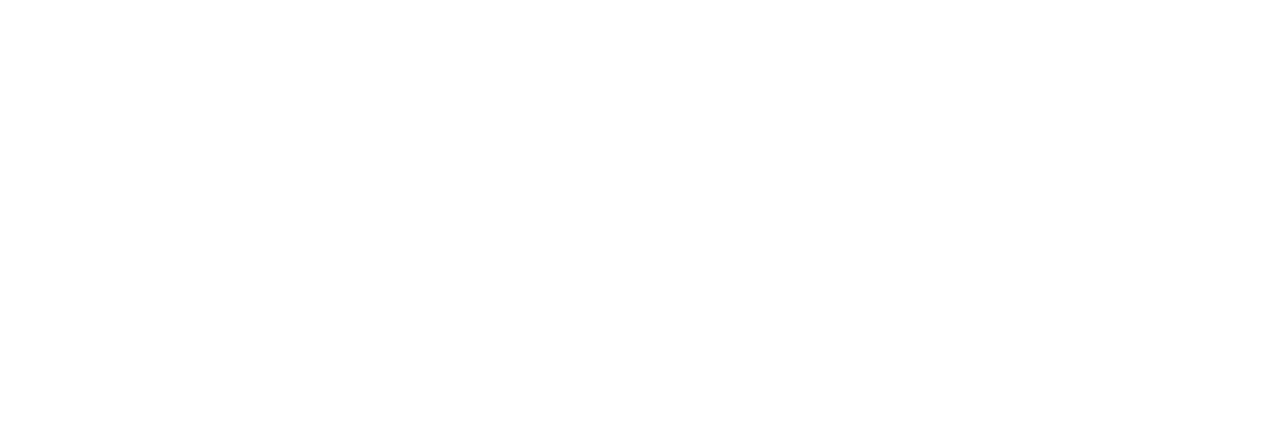
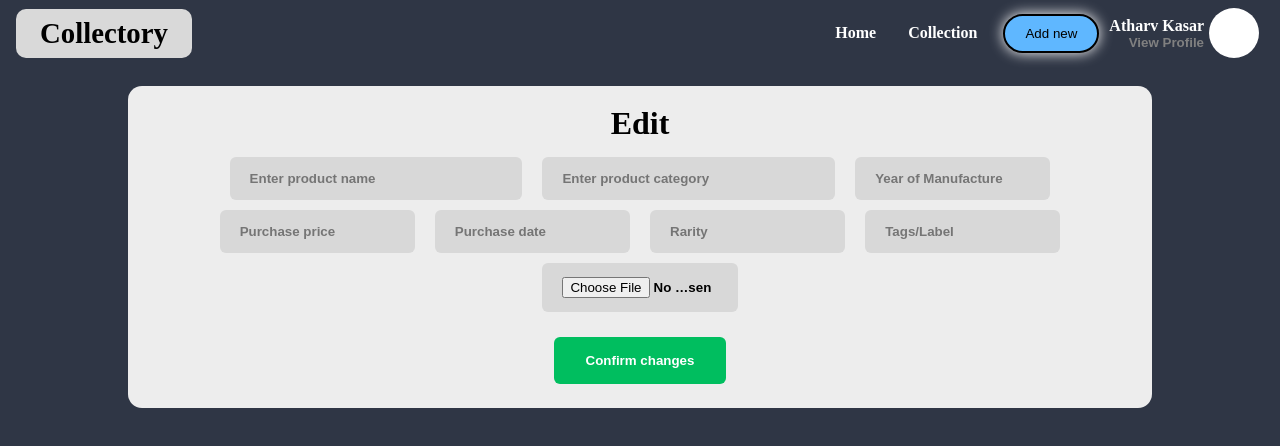
Before and after one commit to AtharvKasar04/Collector-Organizer, a React (Vite) app in the folder client/: page /edit-item in a window 1280 px wide. Before the commit this address had no page. Shown: the top 446 px of the page. Built offline with nearby package versions, Linux system fonts and the light colour scheme; a web font is replaced by a local one.

Commit message:
editItem page

```diff
--- a/client/src/App.jsx
+++ b/client/src/App.jsx
@@ -3,6 +3,7 @@ import Home from './components/Home'
 import SignUp from './components/SignUp'
 import RecentCollections from './components/RecentCollections'
 import Collection from './components/Collection'
+import EditItem from './components/EditItem'
 
 function App() {
 
@@ -14,6 +15,7 @@ function App() {
           <Route path='/sign-up' element={<SignUp />} />
           <Route path='/recent-collections' element={<RecentCollections />} />
           <Route path='/collection' element={<Collection />} />
+          <Route path='/edit-item' element={<EditItem />} />
         </Routes>
       </BrowserRouter>
     </>
--- /dev/null
+++ b/client/src/components/EditItem.jsx
@@ -0,0 +1,32 @@
+import React from 'react'
+import Navbar from './Navbar'
+import "../assets/styles/Collection.css"
+import ItemCard from './ItemCard'
+
+function EditItem() {
+    return (
+        <div className='collectionContainer'>
+            <Navbar />
+
+            <div className="addItemContainer">
+                <h3 className="addItemHeading">Edit</h3>
+
+                <div className="addItemInputFields">
+                    <input type="text" placeholder='Enter product name' className='addItem-input' id='productName'/>
+                    <input type="text" placeholder='Enter product category' className='addItem-input' id='productCategory'/>
+                    <input type="text" placeholder='Year of Manufacture' className='addItem-input'/>
+                    <input type="text" placeholder='Purchase price' className='addItem-input'/>
+                    <input type="text" placeholder='Purchase date' className='addItem-input'/>
+                    <input type="text" placeholder='Rarity' className='addItem-input'/>
+                    <input type="text" placeholder='Tags/Label' className='addItem-input'/>
+                    <input type="file" placeholder='Upload photo' className='addItem-input'/>
+                </div>
+
+                <button className='addItemButton'>Confirm changes</button>
+            </div>
+
+        </div>
+    )
+}
+
+export default EditItem
--- a/client/src/components/ItemCard.jsx
+++ b/client/src/components/ItemCard.jsx
@@ -1,8 +1,16 @@
 import React from 'react'
+import { useNavigate } from 'react-router-dom'
 import "../assets/styles/ItemCard.css"
 import RAM from "../assets/images/Ram1500.jpg"
 
 function ItemCard({ image, title, category, yearOfManufacture, purchasePrice, purchaseDate, rarity, tags }) {
+
+    const navigate = useNavigate();
+
+    const handleEdit = () => {
+        navigate(`/edit-item`)
+    }
+
     return (
         <div className="itemCard">
             <img className='itemCardIMG' src={RAM} alt="" />
@@ -23,7 +31,7 @@ function ItemCard({ image, title, category, yearOfManufacture, purchasePrice, pu
                 <p className="tags-labels key">Tags/Labels: <span className='tagsVal key-val'>THEN AND NOW</span> </p>
             </div>
 
-            <button className='itemEditButton'>Edit</button>
+            <button className='itemEditButton' onClick={handleEdit}>Edit</button>
 
             <button className='removeItemButton'>Remove from Collection</button>
         </div>
```
